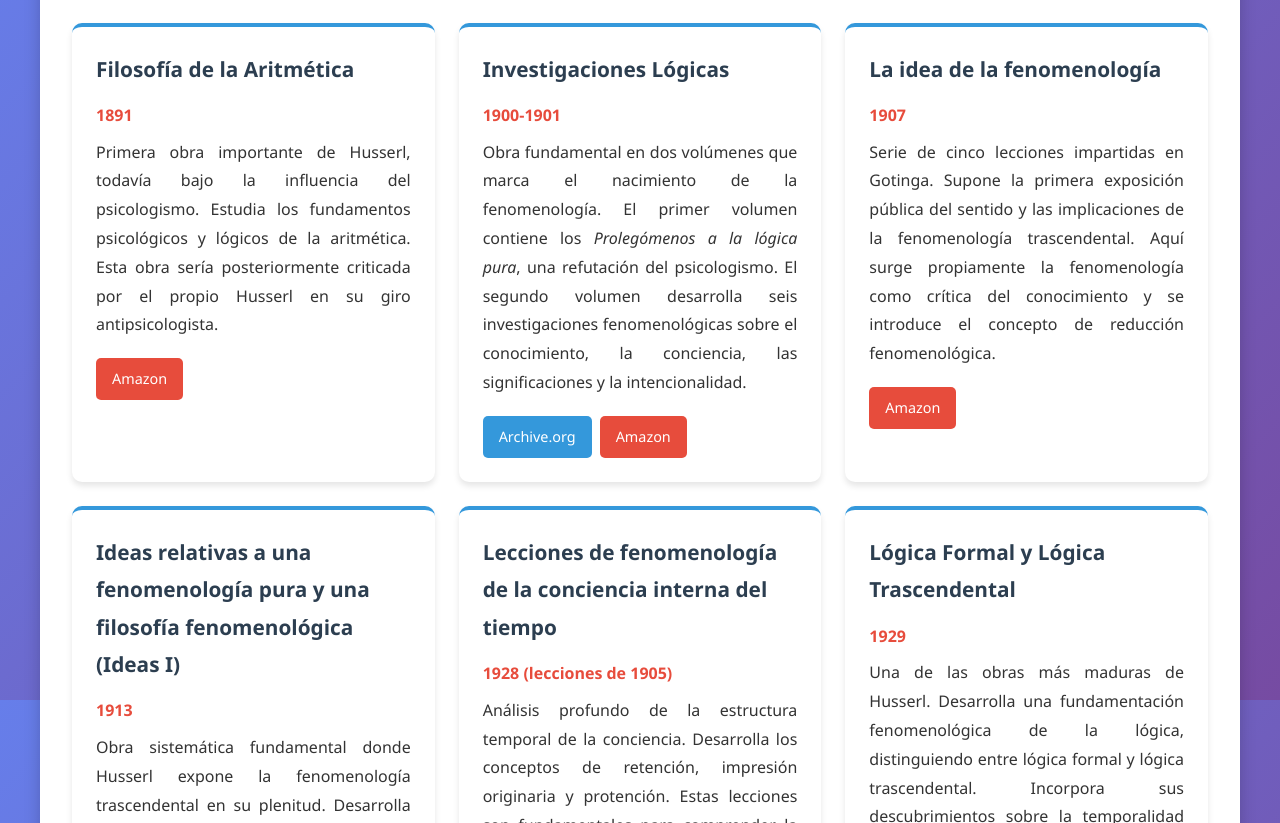
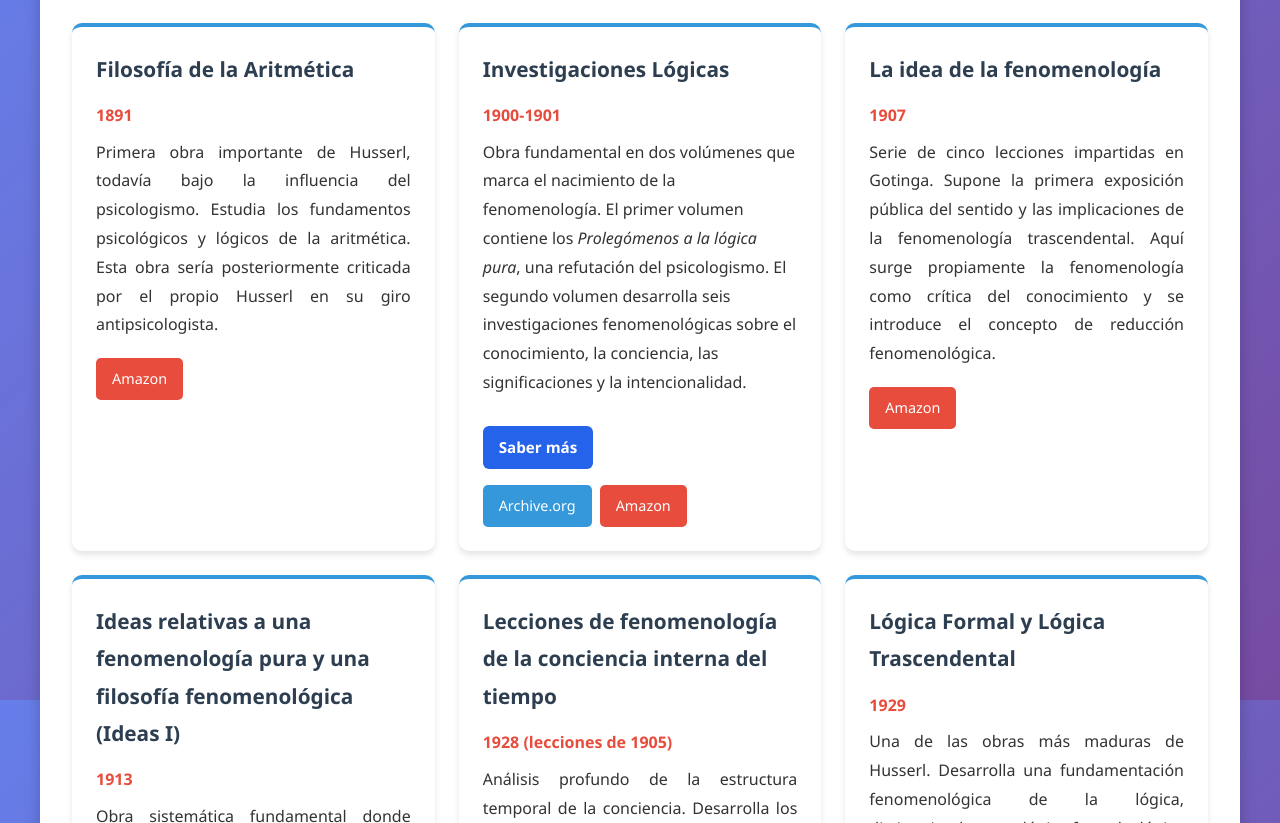
Before and after one commit to jmlucas68/husserl, a plain HTML site: page index.html in a window 1280 px wide. Shown: the part 5700-6523 px from the top of the page. Drawn offline with Linux system fonts and the light colour scheme.

Commit message:
boton investigaciones logicas

```diff
--- a/index.html
+++ b/index.html
@@ -704,11 +704,8 @@
                     <div class="obra-card">
                         <div class="obra-title">Investigaciones Lógicas</div>
                         <div class="obra-year">1900-1901</div>
-                        <p>
-                            Obra fundamental en dos volúmenes que marca el nacimiento de la fenomenología. El primer volumen contiene
-                            los <em>Prolegómenos a la lógica pura</em>, una refutación del psicologismo. El segundo volumen desarrolla
-                            seis investigaciones fenomenológicas sobre el conocimiento, la conciencia, las significaciones y la intencionalidad.
-                        </p>
+                        Obra fundamental en dos volúmenes que marca el nacimiento de la fenomenología. El primer volumen contiene los <em>Prolegómenos a la lógica pura</em>, una refutación del psicologismo. El segundo volumen desarrolla seis investigaciones fenomenológicas sobre el conocimiento, la conciencia, las significaciones y la intencionalidad.<br><br>
+                        <a href="investigaciones-logicas.html" style="display: inline-block; padding: 8px 16px; background-color: #2563eb; color: white; text-decoration: none; border-radius: 6px; font-weight: 600; font-size: 0.95rem;">Saber más</a>
                         <div class="enlaces">
                             <a href="https://archive.org/search.php?query=Husserl%20Investigaciones%20L%C3%B3gicas" target="_blank" class="btn">Archive.org</a>
                             <a href="https://www.amazon.es/s?k=Husserl+Investigaciones+L%C3%B3gicas" target="_blank" class="btn btn-accent">Amazon</a>
```
